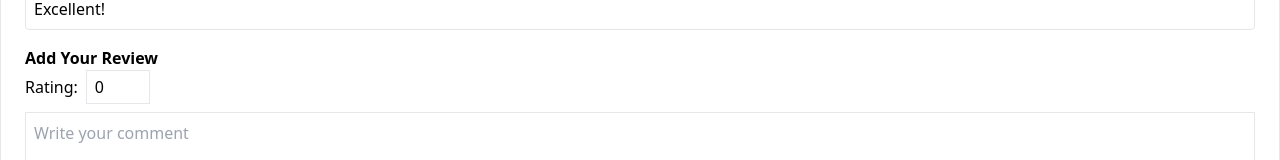
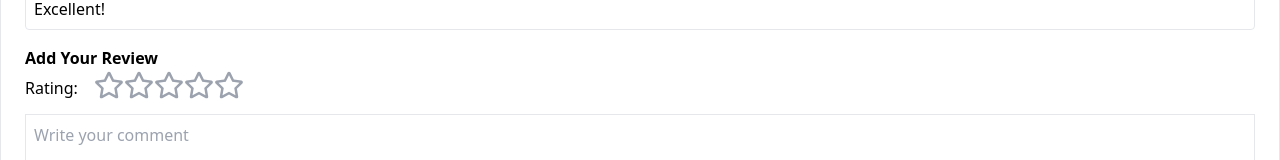
Before and after one commit to ShraddhaAmrutiya/e-commarceFrontEnd, a React (Vite) app: page /products/1 in a window 1280 px wide. Shown: the part 403-563 px from the top of the page. Built offline with nearby package versions, Linux system fonts and the light colour scheme; no server answers.

Commit message:
add star functionality in rating

```diff
--- a/package.json
+++ b/package.json
@@ -11,7 +11,6 @@
   },
   "dependencies": {
     "@reduxjs/toolkit": "^2.6.1",
-    "@smastrom/react-rating": "^1.5.0",
     "axios": "^1.8.4",
     "cors": "^2.8.5",
     "dotenv": "^16.5.0",
@@ -35,7 +34,6 @@
     "@types/react-dom": "^18.2.17",
     "@types/react-modal": "^3.16.3",
     "@types/react-redux": "^7.1.34",
-    "@types/react-star-ratings": "^2.3.3",
     "@types/react-toastify": "^4.0.2",
     "@typescript-eslint/eslint-plugin": "^6.14.0",
     "@typescript-eslint/parser": "^6.14.0",
--- a/src/components/Addproduct.tsx
+++ b/src/components/Addproduct.tsx
@@ -253,11 +253,6 @@ const AddProduct = () => {
           {formErrors.brand && <p className="error">{t(formErrors.brand)}</p>}
         </div>
 
-        {/* <div className="form-group">
-          <label>{t("ratingLabel")}</label>
-          <input type="number" name="rating" value={formData.rating} onChange={handleChange} />
-          {formErrors.rating && <p className="error">{t(formErrors.rating)}</p>}
-        </div> */}
 
         <div className="form-group">
           <label>{t("imagesLabel")}</label>
--- a/src/components/LoginModal.tsx
+++ b/src/components/LoginModal.tsx
@@ -57,7 +57,7 @@ const LoginModal: FC = () => {
         toast.warning(data.message || t("unexpectedResponse"));
       }
     } catch (error) {
-      console.error("Error:", error);
+      // console.error("Error:", error);
       toast.error(t("somethingWentWrongTryAgain"));
     } finally {
       setIsSending(false);
--- a/src/components/ProductCard.tsx
+++ b/src/components/ProductCard.tsx
@@ -114,7 +114,6 @@ const maxQuantity = Math.min(10,product.stock);
           toast.error(data.message || t("failedToAddToCart"));
         }
       } catch (error) {
-        console.error("Error adding to cart:", error);
         toast.error(t("errorAddingToCart"));
       }
     });
--- a/src/pages/AllCategories.tsx
+++ b/src/pages/AllCategories.tsx
@@ -48,7 +48,6 @@ const AllCategories: FC = () => {
       const data = await res.json();
       dispatch(addCategories(data));
     } catch (error) {
-      console.error("Error fetching categories:", error);
       toast.error(t("failedToLoadCategories"));
     }
   }, [token, dispatch, language, t]);
--- a/src/pages/Resetpassword.tsx
+++ b/src/pages/Resetpassword.tsx
@@ -52,7 +52,6 @@ useEffect(() => {
       toast.success(data.message || t("reset.success"));
       setTimeout(() => navigate("/login"), 3000);
     } catch (error) {
-      console.error("Reset password error:", error);
       toast.error(t("reset.serverError"));
     } finally {
       setLoading(false);
--- a/src/pages/SingleCategory.tsx
+++ b/src/pages/SingleCategory.tsx
@@ -31,7 +31,6 @@ const SingleCategory: FC = () => {
         const data = await response.json();
         setCategoryName(data.name || t("singleCategory.unknownCategory"));
       } catch (error) {
-        console.error("Error fetching category details:", error);
         setError(t("singleCategory.errorLoadingCategory"));
       }
     };
@@ -50,7 +49,6 @@ const SingleCategory: FC = () => {
         const data = await response.json();
         setProductList(data.products || []);
       } catch (error) {
-        console.error("Error fetching products:", error);
         setError(t("singleCategory.errorLoadingProducts"));
       } finally {
         setLoading(false);
--- a/src/pages/SingleProduct.tsx
+++ b/src/pages/SingleProduct.tsx
@@ -18,6 +18,8 @@ import Modal from "react-modal";
 import BASE_URL from "../config/apiconfig";
 import { useTranslation } from "react-i18next";
 
+import * as Rating from "react-rating";
+import { FaStar, FaRegStar, FaStarHalfAlt } from "react-icons/fa";
 export interface CartItem {
   productId: Product;
   quantity: number;
@@ -95,8 +97,6 @@ const SingleProduct: FC = () => {
       setCategory(categoryName);
     } catch (error) {
       toast.error(t("sp.errorFatchingProduct"));
-
-      console.error(error);
     } finally {
       setLoading(false);
     }
@@ -232,7 +232,6 @@ const SingleProduct: FC = () => {
       setProduct(data.product);
       setIsModalOpen(false);
     } catch (error) {
-      console.error("Error during update product:", error);
       toast.error(t("sp.updateFailed", { message: (error as Error).message }));
     }
   };
@@ -279,7 +278,7 @@ const SingleProduct: FC = () => {
           toast.success("Product removed from wishlist.");
         })
         .catch((error) => {
-          console.error(`Failed to remove product from wishlist: ${error.message}`);
+          toast.error(`Failed to remove product from wishlist: ${error.message}`);
         });
 
       toast.success("Product deleted successfully.");
@@ -347,7 +346,6 @@ const SingleProduct: FC = () => {
           throw new Error(data.message || t("sp.addToCartFailed"));
         }
       } catch (error) {
-        console.error("Error adding product to cart:", error);
         toast.error(t("sp.addToCartFailed"));
       }
     });
@@ -375,7 +373,6 @@ const SingleProduct: FC = () => {
       await fetchProductDetails();
     } catch (error) {
       toast.error("Failed to replace image");
-      console.error(error);
     }
   };
 
@@ -398,7 +395,6 @@ const SingleProduct: FC = () => {
       await fetchProductDetails();
     } catch (error) {
       toast.error(t("sp.imageDeletationFail"));
-      console.error(error);
     }
   };
 
@@ -427,7 +423,6 @@ const SingleProduct: FC = () => {
       await fetchProductDetails();
     } catch (error) {
       toast.error(t("sp.addImagefail"));
-      console.error(error);
     }
   };
 
@@ -511,7 +506,6 @@ const SingleProduct: FC = () => {
         dispatch(fetchWishlistItems());
       }
     } catch (error) {
-      console.error("Wishlist toggle error:", error);
       toast.error((error as Error).message || t("sp.failTOUpdateWishlist"));
     }
   };
@@ -522,7 +516,7 @@ const SingleProduct: FC = () => {
       const data = await res.json();
       if (res.ok) setReviews(data.reviews || []);
     } catch (err) {
-      console.error(t("errorFatchingReview"), err);
+      toast.error(t("errorFatchingReview"));
     }
   };
 
@@ -563,7 +557,6 @@ const SingleProduct: FC = () => {
       await fetchReviews();
     } catch (err) {
       toast.error(t("Errorsubmittingreview"));
-      console.error(err);
     }
   };
 
@@ -992,19 +985,21 @@ const SingleProduct: FC = () => {
         )}
 
         {/* Add Review Form */}
+
         <div className="mt-4">
           <h4 className="font-semibold">Add Your Review</h4>
           <div className="flex items-center space-x-2">
-            <label>{t("Rating")}:</label>
-            <input
-              type="number"
-              min={1}
-              max={5}
-              value={newReview.rating}
-              onChange={(e) => setNewReview({ ...newReview, rating: +e.target.value })}
-              className="border px-2 py-1 w-16"
+            <label className="mr-2">{t("Rating")}:</label>
+            <Rating.default
+              fractions={10}
+              initialRating={newReview.rating}
+              onChange={(value: number) => setNewReview({ ...newReview, rating: value })}
+              emptySymbol={<FaRegStar size={30} className="text-gray-400" />}
+              fullSymbol={<FaStar size={30} className="text-yellow-400" />}
+              placeholderSymbol={<FaStarHalfAlt size={30} className="text-yellow-300" />}
             />
           </div>
+
           <textarea
             rows={3}
             className="w-full border p-2 mt-2"
--- a/src/pages/checkOutpage.tsx
+++ b/src/pages/checkOutpage.tsx
@@ -70,10 +70,8 @@ const CheckoutPage = () => {
       }, 1500);
     } catch (error: unknown) {
       if (error instanceof Error) {
-        console.error("Error placing order:", error.message);
         setMessage(t("checkout.orderFailure"));
       } else {
-        console.error("Unexpected error:", error);
         setMessage(t("checkout.somethingWentWrong"));
       }
     } finally {
--- a/src/redux/features/OrderSlice.ts
+++ b/src/redux/features/OrderSlice.ts
@@ -74,8 +74,7 @@
         return response.data;
       } catch (error) {
         if (error instanceof Error) {
-          console.error("Order placement error:", error.message);
-          toast.error("Failed to place order.");
+          // toast.error("Failed to place order.");
           return thunkAPI.rejectWithValue(error.message);
         } else if (typeof error === "object" && error !== null && "response" in error) {
           const axiosError = error as { response?: { data?: { message?: string } } };
--- a/src/redux/features/authSlice.ts
+++ b/src/redux/features/authSlice.ts
@@ -92,13 +92,11 @@ export const checkAuthStatus = createAsyncThunk(
       const userName = localStorage.getItem("userName");
 
       if (!userId || userId === "undefined") {
-        console.error("Please login!");
         return rejectWithValue("Not authenticated");
       }
 
       return { userName: userName || "", userId, isLoggedIn: true };
     } catch (error) {
-      console.error("⚠️ Error in checkAuthStatus:", error);
       return rejectWithValue("Not authenticated");
     }
   }
--- /dev/null
+++ b/src/types/react-rating.d.ts
@@ -0,0 +1,13 @@
+declare module 'react-rating' {
+  import React from 'react'
+  export interface RatingProps {
+    initialRating?: number
+    fractions?: number
+    onChange?: (value: number) => void
+    emptySymbol?: React.ReactNode
+    fullSymbol?: React.ReactNode
+    placeholderSymbol?: React.ReactNode
+  }
+  const Rating: React.ComponentType<RatingProps>
+  export default Rating
+}
```
Also changed, not shown: 2 other files (tests, documents, lock files or other folders).
